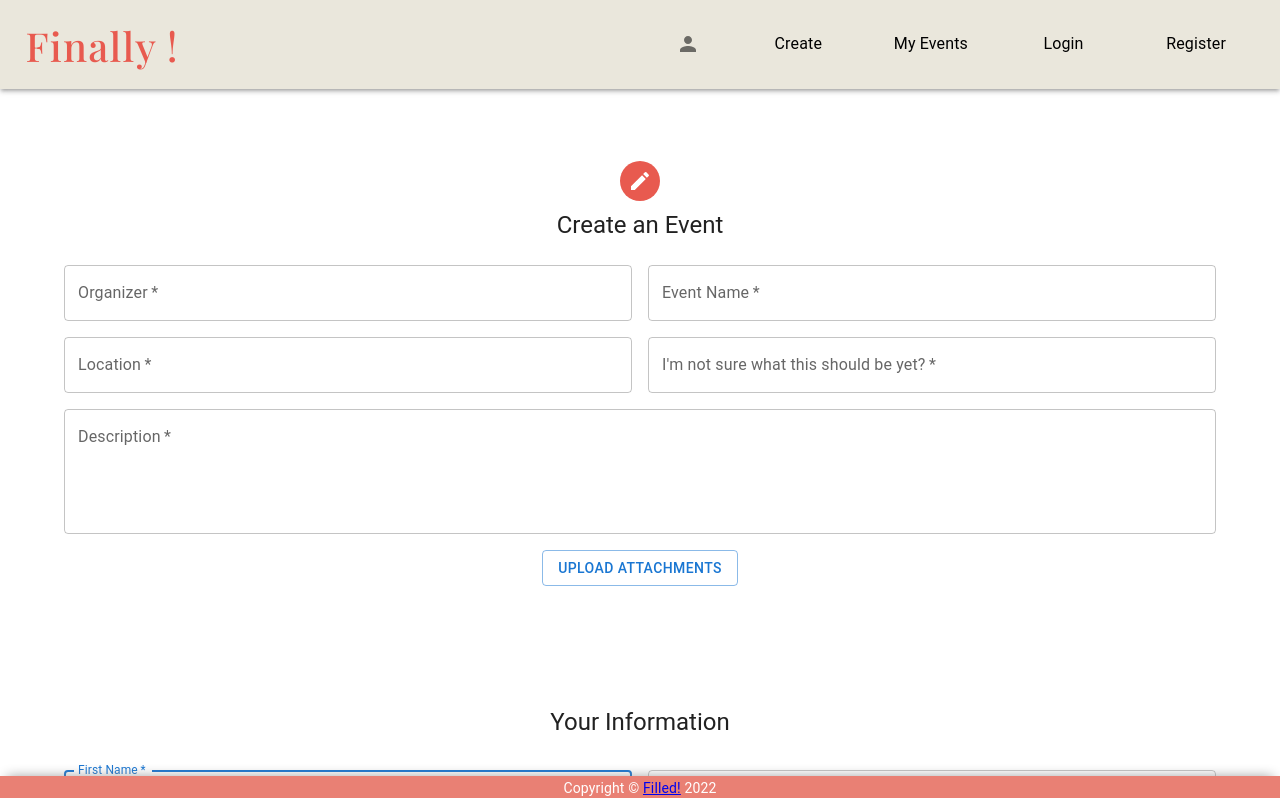
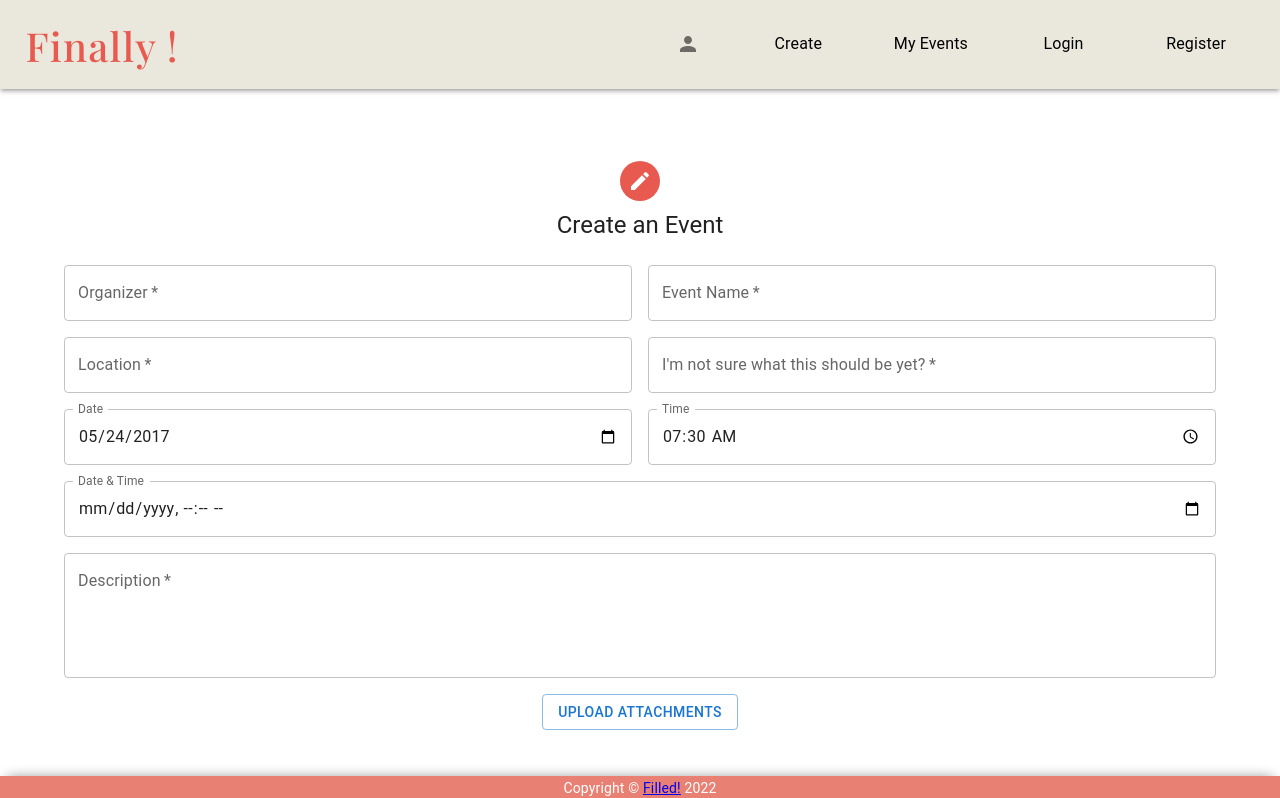
Before and after one commit to Michaela-K/bookit, a React (Create React App) app: page /events in a window 1280 px wide. Shown: the top 798 px of the page. Built offline with nearby package versions, Linux system fonts and the light colour scheme.

Commit message:
add native date and time

```diff
--- a/src/components/Events/index.js
+++ b/src/components/Events/index.js
@@ -74,6 +74,48 @@ const Events = () => {
                   type="password"
                   id="password"
                   autoComplete="new-password"
+                />
+              </Grid>
+              <Grid item xs={12} sm={6}>
+              <TextField
+                id="date"
+                label="Date"
+                type="date"
+                defaultValue="2017-05-24"
+                fullWidth
+                // sx={{ width: 220 }}
+                InputLabelProps={{
+                  shrink: true,
+                }}
+              />
+              </Grid>
+              <Grid item xs={12} sm={6}>
+              <TextField
+                id="time"
+                label="Time"
+                type="time"
+                defaultValue="07:30"
+                fullWidth
+                InputLabelProps={{
+                  shrink: true,
+                }}
+                inputProps={{
+                  step: 300, // 5 min
+                }}
+                // sx={{ width: 150 }}
+              />
+              </Grid>
+              <Grid item xs={12}>
+              <TextField
+                id="datetime-local"
+                label="Date & Time"
+                type="datetime-local"
+                defaultValue={Date.now()}
+                fullWidth
+                // sx={{ width: 250 }}
+                InputLabelProps={{
+                  shrink: true,
+                }}
                 />
               </Grid>
               <Grid item xs={12}>
```
